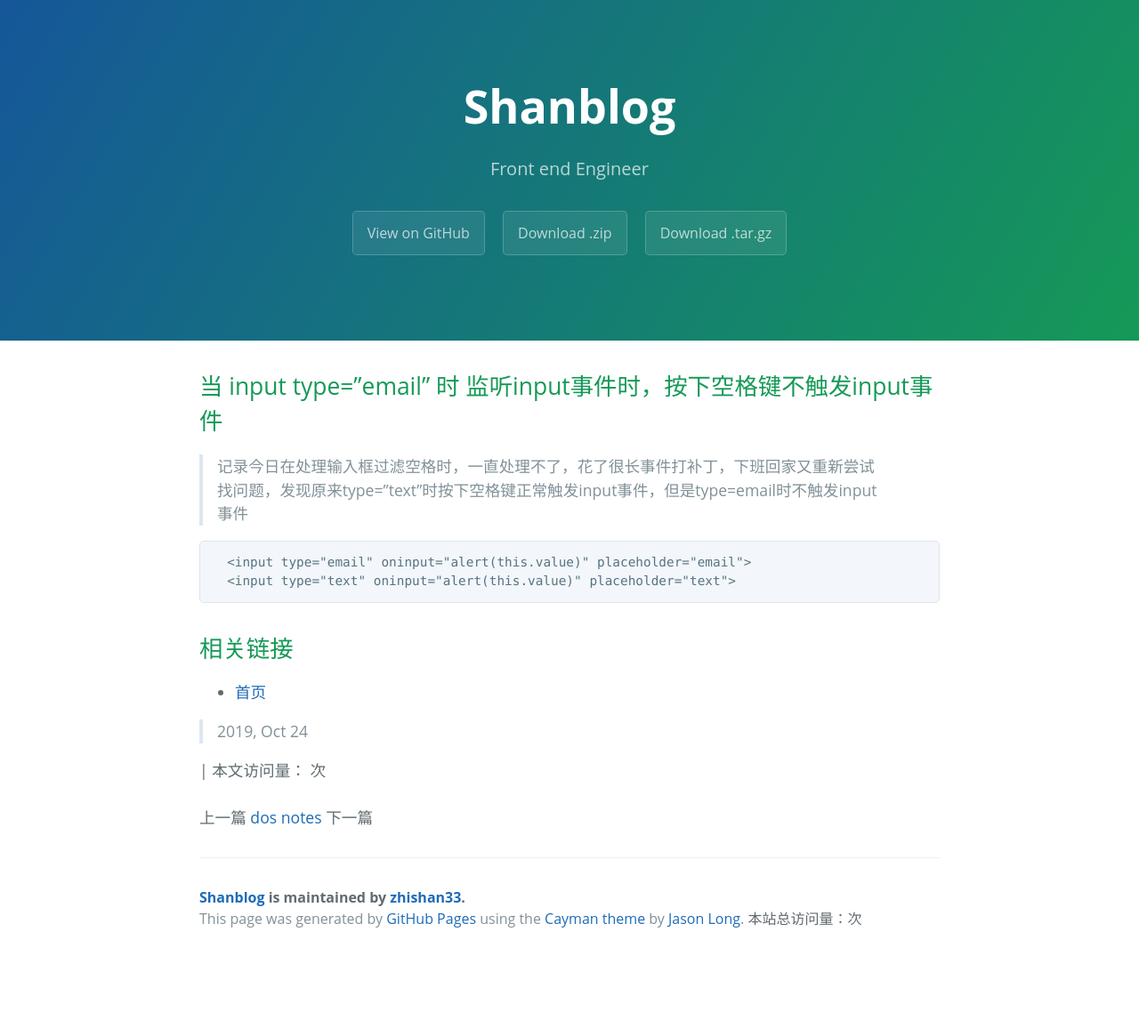
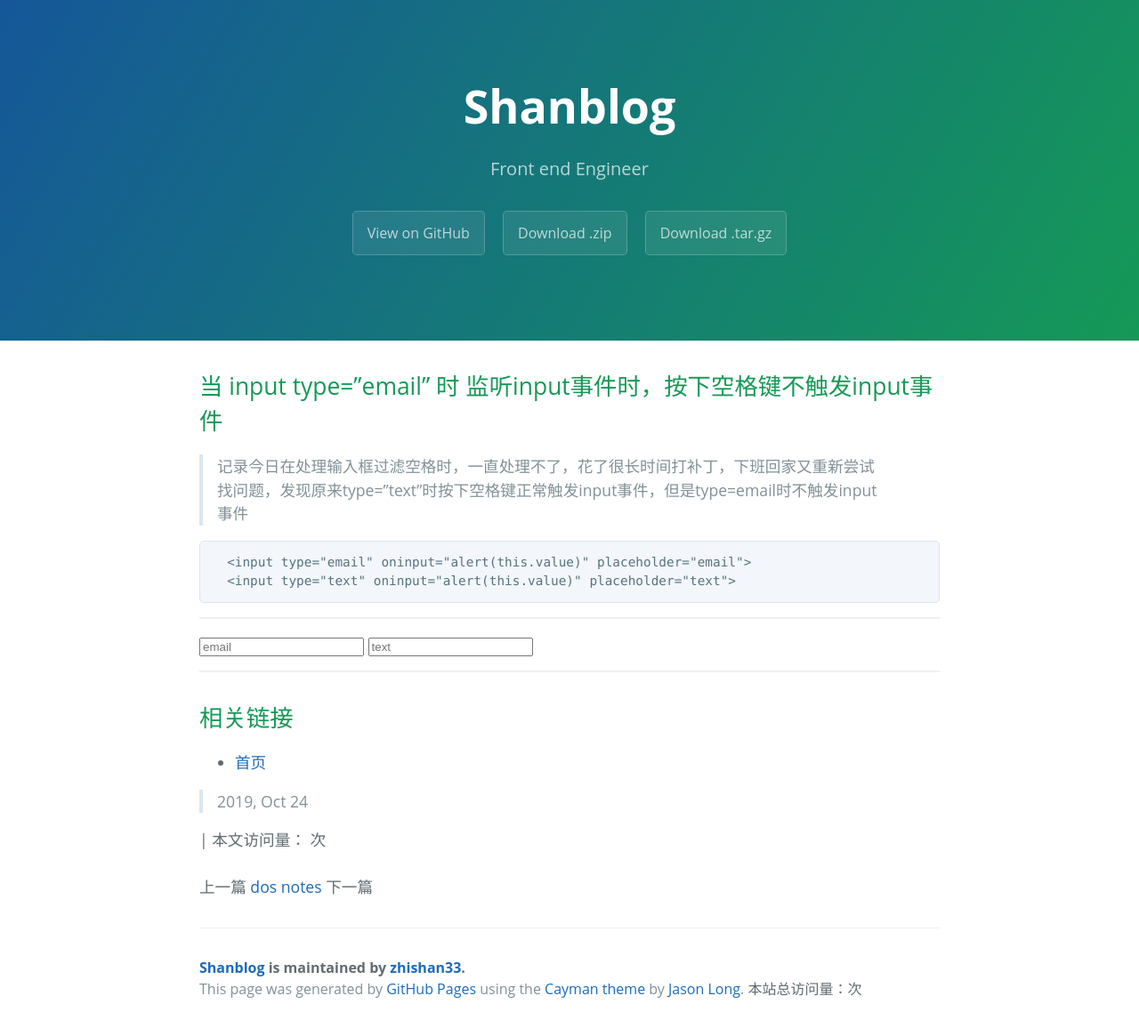
Before and after one commit to zhishan33/shanBlog, a Jekyll site: the page built from _posts/2019-10-24-input-email-space.md, in a window 1280 px wide. Shown: the whole page at 89% size. Built offline with Jekyll 4.4.1, drawn with Linux system fonts in a browser that asks for light colours; comment, search, counter and statistics services are not loaded; before the commit the page ends 1077 px from its top, so only the background shows below that.

Commit message:
modify html5 node

````diff
--- a/_posts/2019-10-24-input-email-space.md
+++ b/_posts/2019-10-24-input-email-space.md
@@ -7,12 +7,20 @@
 ---
 
 ## 当 input type="email" 时 监听input事件时，按下空格键不触发input事件
-> 记录今日在处理输入框过滤空格时，一直处理不了，花了很长事件打补丁，下班回家又重新尝试找问题，发现原来type="text"时按下空格键正常触发input事件，但是type=email时不触发input事件
+> 记录今日在处理输入框过滤空格时，一直处理不了，花了很长时间打补丁，下班回家又重新尝试找问题，发现原来type="text"时按下空格键正常触发input事件，但是type=email时不触发input事件
 
 ```html
   <input type="email" oninput="alert(this.value)" placeholder="email">
   <input type="text" oninput="alert(this.value)" placeholder="text">
 ```
+---
+
+<div>
+  <input type="email" oninput="alert(this.value)" placeholder="email">
+  <input type="text" oninput="alert(this.value)" placeholder="text">
+</div>
+
+---
 
 ## 相关链接
 
````
